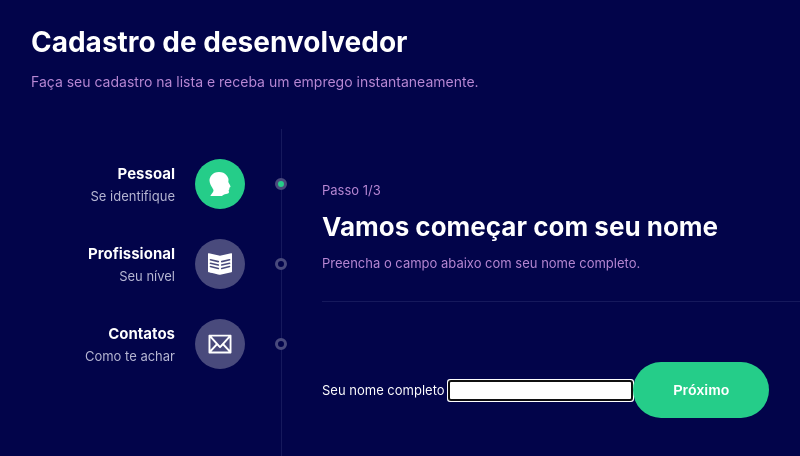
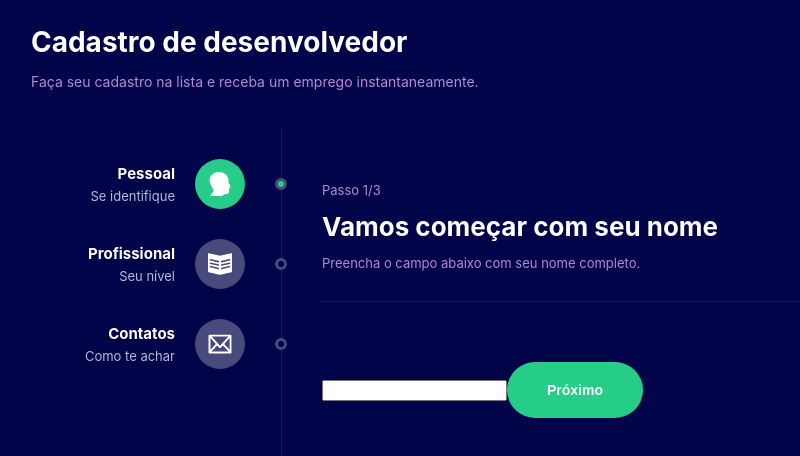
Before and after one commit to raulbattistini/multiformtsx, a React (Create React App) app: page / in a window 1280 px wide. Shown: the top 456 px of the page, without its empty margins (119-919 px from the left). Built offline with nearby package versions, Linux system fonts and the light colour scheme.

Commit message:
fourth commit

```diff
--- a/src/context/FormContext.tsx
+++ b/src/context/FormContext.tsx
@@ -19,7 +19,7 @@ type FormProviderProps = {
     children: ReactNode
 };
 
-const initialData: State = {
+export const initialData: State = {
     currentStep: 0,
     name: '',
     level: 0,
--- a/src/pages/FormStep1/index.tsx
+++ b/src/pages/FormStep1/index.tsx
@@ -1,7 +1,7 @@
 import { useNavigate } from "react-router-dom";
 import * as Yup from "yup";
 import * as C from "./style";
-import { useForm, FormActions } from "../../context/FormContext";
+import { useForm, FormActions, initialData } from "../../context/FormContext";
 import { Theme } from "../../components/Theme";
 import { useEffect } from "react";
 import {
@@ -12,7 +12,6 @@ import {
 export const FormStep1 = () => {
   const navigate = useNavigate();
   const { state, dispatch } = useForm();
-
   useEffect(() => {
     dispatch({
       type: FormActions.setCurrentStep,
@@ -21,16 +20,17 @@ export const FormStep1 = () => {
   }, [dispatch]);
 
   const handleNextStep = () => {
-    if (state.name !== "") {
       navigate("/step2");
-    } else {
-      alert("Preencha os dados.");
-    }
+      dispatch({
+        type: FormActions.setName,
+        payload: (initialData.name) //acessar o valor que se coloca no input
+      })
+      console.log(state.name)
   };
   const schema = Yup.object().shape({
-    fullname: Yup.string().required(),
+    name: Yup.string().required(),
   });
-  const initialValues = {name: '' };
+
   return (
     <Theme>
       <C.Container>
@@ -40,24 +40,23 @@ export const FormStep1 = () => {
 
         <C.hr />
         <Formik
-          initialValues={initialValues}
-          onSubmit={handleNextStep}
+          initialValues={initialData}
+          onSubmit={(values) => {
+            handleNextStep();
+          }}
           validationSchema={schema}
+          enableReinitialize
         >
           {({ values, errors, touched, handleChange }) => {
             return (
-              <Form action="submit">
-                <C.label htmlFor="name"> Seu nome completo </C.label>
+              <Form action="submit" autoComplete="off">
                 <Field
                   type="text"
-                  autoFocus
-                  values={state.name} //o values do formik não esta sendo inserido
+                  values={values.name} //o formik nao esta recebendo os values
                   onChange={handleChange}
                   name="name"
-                  error={touched.name && Boolean(errors.name)}
-                  helpertext={touched.name && errors.name}
                 />
-                <C.button type="submit" onSubmit={handleNextStep}>Próximo</C.button>
+                <C.button type="submit">Próximo</C.button>
               </Form>
             );
           }}
```
Also changed, not shown: 1 other file (tests, documents, lock files or other folders).
